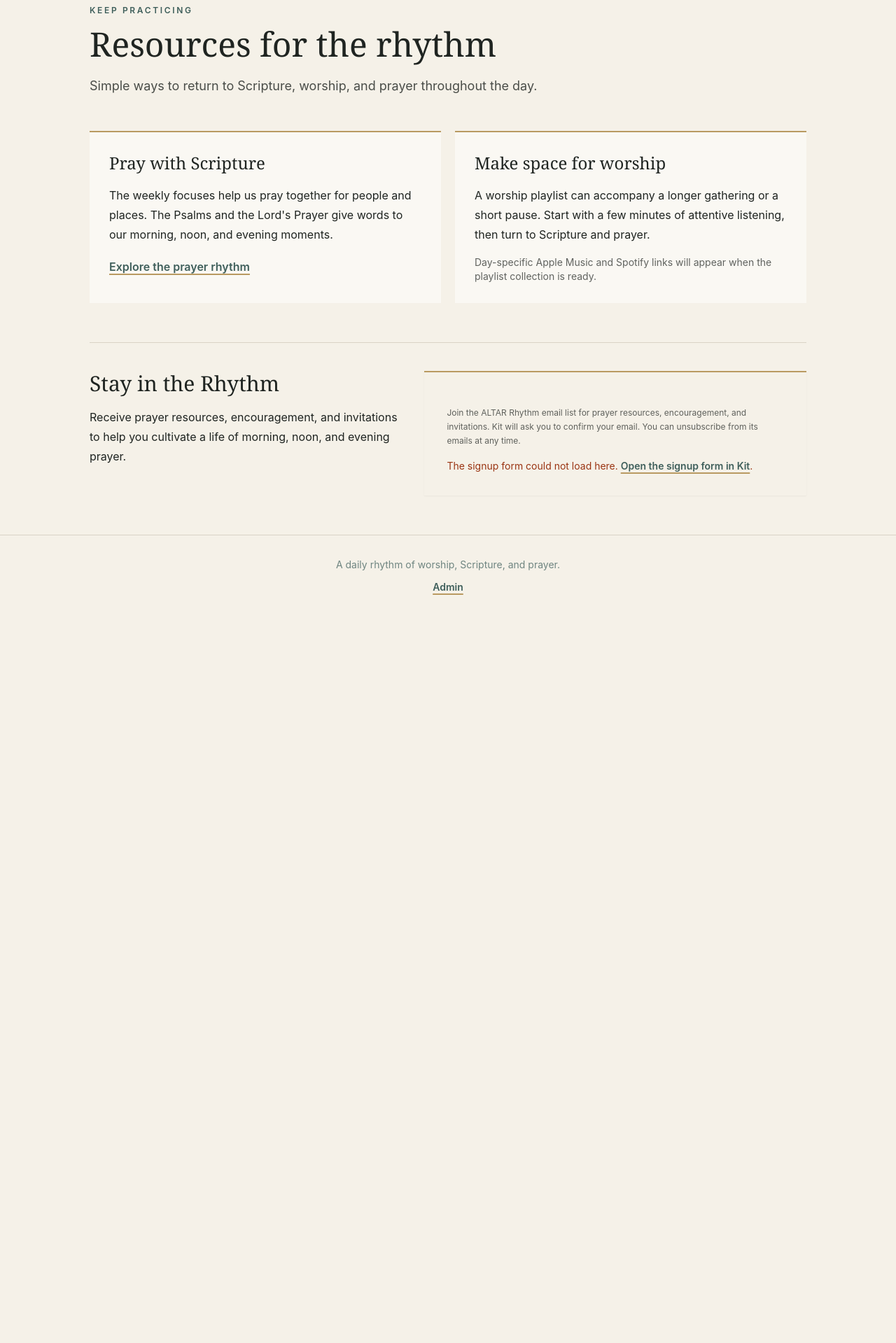
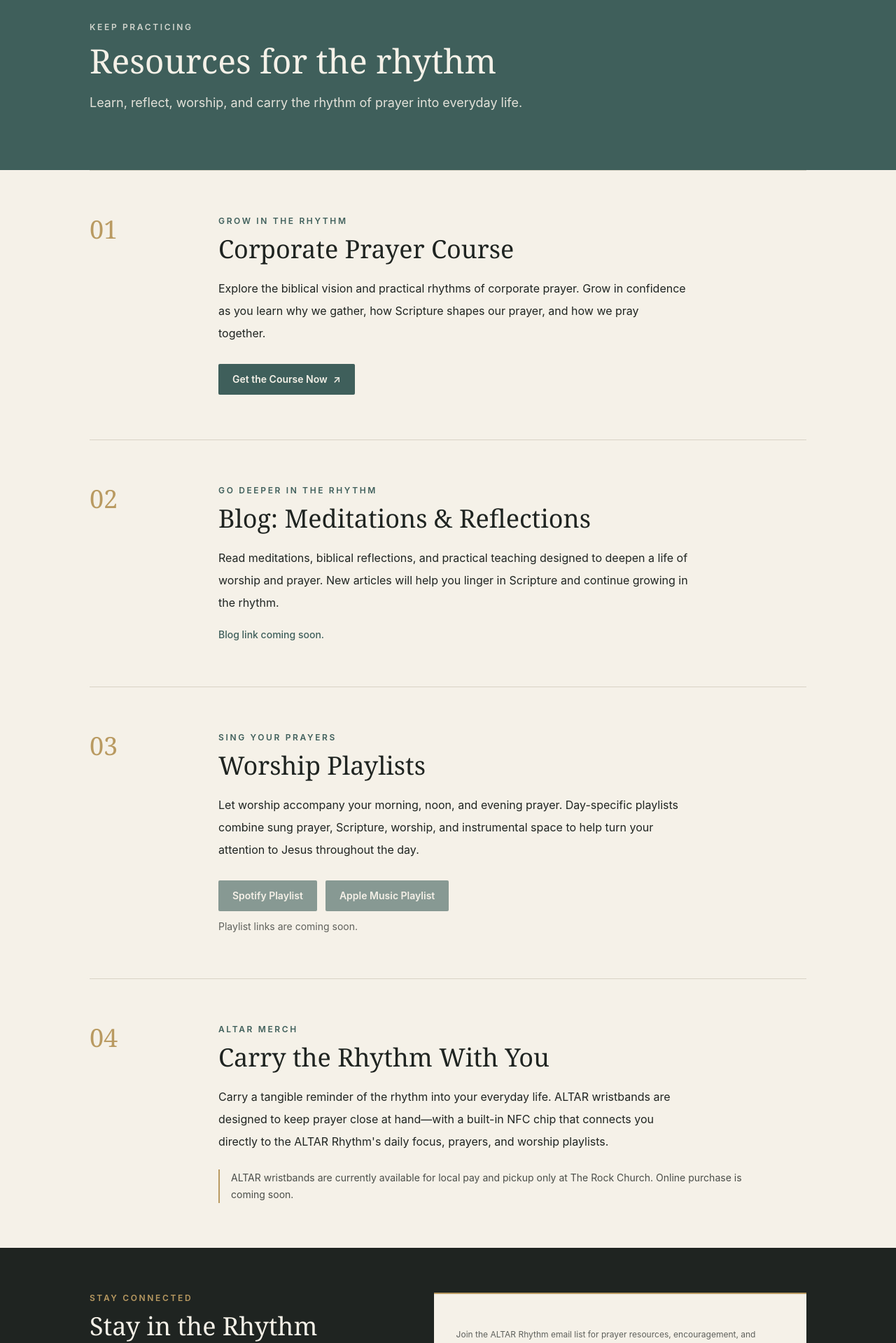
Before and after one commit to projectnemeth/prayer-room-organizer, a React (Vite) app: page /resources in a window 1280 px wide. Shown: the part 120-2039 px from the top of the page at 70% size. Before the commit the page ends 1001 px from the top, so only its background shows below. Built offline with nearby package versions, Linux system fonts and the light colour scheme.

Commit message:
Build ALTAR Rhythm resources page

```diff
--- a/src/features/public/Resources.tsx
+++ b/src/features/public/Resources.tsx
@@ -1,36 +1,78 @@
-import { Link } from 'react-router-dom'
 import { UpdatesSignupForm } from './UpdatesSignup'
+
+const courseUrl = 'https://altar.day/CPC'
+
+const eyebrowClass = 'text-xs font-semibold uppercase tracking-[0.22em] text-altar-teal'
+const sectionClass = 'grid gap-6 border-t border-altar-stone py-12 md:grid-cols-[9rem_1fr] md:gap-10 md:py-16'
+
 export function Resources() {
   return (
-    <main className="bg-altar-parchment px-6 py-14 text-altar-ink sm:px-10 lg:px-16">
-      <div className="mx-auto max-w-5xl">
-        <header className="max-w-3xl">
-          <p className="text-xs font-semibold uppercase tracking-[0.22em] text-altar-teal">Keep practicing</p>
-          <h1 className="mt-4 font-serif text-4xl sm:text-5xl">Resources for the rhythm</h1>
-          <p className="mt-5 text-lg leading-8 text-altar-ink/80">Simple ways to return to Scripture, worship, and prayer throughout the day.</p>
-        </header>
+    <main className="bg-altar-parchment text-altar-ink">
+      <header className="bg-altar-teal px-6 py-16 text-altar-parchment sm:px-10 sm:py-20 lg:px-16">
+        <div className="mx-auto max-w-5xl">
+          <p className="text-xs font-semibold uppercase tracking-[0.22em] text-altar-parchment/80">Keep practicing</p>
+          <h1 className="mt-4 max-w-3xl font-serif text-4xl leading-tight sm:text-5xl">Resources for the rhythm</h1>
+          <p className="mt-5 max-w-2xl text-lg leading-8 text-altar-parchment/90">Learn, reflect, worship, and carry the rhythm of prayer into everyday life.</p>
+        </div>
+      </header>
 
-        <div className="mt-12 grid gap-5 md:grid-cols-2">
-          <section className="border-t-2 border-altar-gold bg-white/45 p-7">
-            <h2 className="font-serif text-2xl">Pray with Scripture</h2>
-            <p className="mt-4 leading-7">The weekly focuses help us pray together for people and places. The Psalms and the Lord&apos;s Prayer give words to our morning, noon, and evening moments.</p>
-            <Link className="focus-ring mt-5 inline-block font-semibold text-altar-teal underline decoration-altar-gold decoration-2 underline-offset-4" to="/rhythm#praying-the-scriptures">Explore the prayer rhythm</Link>
-          </section>
-          <section className="border-t-2 border-altar-gold bg-white/45 p-7">
-            <h2 className="font-serif text-2xl">Make space for worship</h2>
-            <p className="mt-4 leading-7">A worship playlist can accompany a longer gathering or a short pause. Start with a few minutes of attentive listening, then turn to Scripture and prayer.</p>
-            <p className="mt-4 text-sm text-altar-ink/70">Day-specific Apple Music and Spotify links will appear when the playlist collection is ready.</p>
-          </section>
-        </div>
+      <div className="mx-auto max-w-5xl px-6 sm:px-10 lg:px-0">
+        <section aria-labelledby="course-heading" className={sectionClass}>
+          <p aria-hidden="true" className="font-serif text-4xl text-altar-gold">01</p>
+          <div className="max-w-3xl">
+            <p className={eyebrowClass}>Grow in the Rhythm</p>
+            <h2 className="mt-3 font-serif text-3xl sm:text-4xl" id="course-heading">Corporate Prayer Course</h2>
+            <p className="mt-5 max-w-2xl leading-8">Explore the biblical vision and practical rhythms of corporate prayer. Grow in confidence as you learn why we gather, how Scripture shapes our prayer, and how we pray together.</p>
+            <a className="button-primary mt-7" href={courseUrl} rel="noopener noreferrer" target="_blank">Get the Course Now <span aria-hidden="true" className="ml-2">↗</span></a>
+          </div>
+        </section>
 
-        <section aria-labelledby="resources-updates-heading" className="mt-14 grid gap-8 border-t border-altar-stone pt-10 lg:grid-cols-[0.9fr_1.1fr]">
-          <div>
-            <h2 className="font-serif text-3xl" id="resources-updates-heading">Stay in the Rhythm</h2>
-            <p className="mt-4 leading-7">Receive prayer resources, encouragement, and invitations to help you cultivate a life of morning, noon, and evening prayer.</p>
+        <section aria-labelledby="blog-heading" className={sectionClass}>
+          <p aria-hidden="true" className="font-serif text-4xl text-altar-gold">02</p>
+          <div className="max-w-3xl">
+            <p className={eyebrowClass}>Go Deeper in the Rhythm</p>
+            <h2 className="mt-3 font-serif text-3xl sm:text-4xl" id="blog-heading">Blog: Meditations &amp; Reflections</h2>
+            <p className="mt-5 max-w-2xl leading-8">Read meditations, biblical reflections, and practical teaching designed to deepen a life of worship and prayer. New articles will help you linger in Scripture and continue growing in the rhythm.</p>
+            <p className="mt-5 text-sm font-medium text-altar-teal">Blog link coming soon.</p>
           </div>
-          <UpdatesSignupForm />
+        </section>
+
+        <section aria-labelledby="playlists-heading" className={sectionClass}>
+          <p aria-hidden="true" className="font-serif text-4xl text-altar-gold">03</p>
+          <div className="max-w-3xl">
+            <p className={eyebrowClass}>Sing Your Prayers</p>
+            <h2 className="mt-3 font-serif text-3xl sm:text-4xl" id="playlists-heading">Worship Playlists</h2>
+            <p className="mt-5 max-w-2xl leading-8">Let worship accompany your morning, noon, and evening prayer. Day-specific playlists combine sung prayer, Scripture, worship, and instrumental space to help turn your attention to Jesus throughout the day.</p>
+            <div className="mt-7 flex flex-wrap gap-3">
+              <button className="button-primary cursor-not-allowed opacity-60" disabled type="button">Spotify Playlist</button>
+              <button className="button-primary cursor-not-allowed opacity-60" disabled type="button">Apple Music Playlist</button>
+            </div>
+            <p className="mt-3 text-sm text-altar-ink/70">Playlist links are coming soon.</p>
+          </div>
+        </section>
+
+        <section aria-labelledby="wristbands-heading" className={sectionClass}>
+          <p aria-hidden="true" className="font-serif text-4xl text-altar-gold">04</p>
+          <div className="max-w-3xl">
+            <p className={eyebrowClass}>ALTAR Merch</p>
+            <h2 className="mt-3 font-serif text-3xl sm:text-4xl" id="wristbands-heading">Carry the Rhythm With You</h2>
+            <p className="mt-5 max-w-2xl leading-8">Carry a tangible reminder of the rhythm into your everyday life. ALTAR wristbands are designed to keep prayer close at hand—with a built-in NFC chip that connects you directly to the ALTAR Rhythm&apos;s daily focus, prayers, and worship playlists.</p>
+            <p className="mt-6 border-l-2 border-altar-gold pl-4 text-sm leading-6 text-altar-ink/80">ALTAR wristbands are currently available for local pay and pickup only at The Rock Church. Online purchase is coming soon.</p>
+          </div>
         </section>
       </div>
+
+      <section aria-labelledby="resources-updates-heading" className="bg-altar-ink px-6 py-16 text-altar-parchment sm:px-10 lg:px-16">
+        <div className="mx-auto grid max-w-5xl gap-10 lg:grid-cols-[0.9fr_1.1fr] lg:gap-14">
+          <div>
+            <p className="text-xs font-semibold uppercase tracking-[0.22em] text-altar-gold">Stay connected</p>
+            <h2 className="mt-3 font-serif text-3xl sm:text-4xl" id="resources-updates-heading">Stay in the Rhythm</h2>
+            <p className="mt-5 max-w-lg leading-8 text-altar-parchment/85">Receive prayer resources, encouragement, and invitations to help you cultivate a life of morning, noon, and evening prayer. Join the email list and stay connected to what&apos;s happening across the ALTAR Rhythm.</p>
+            <a className="focus-ring mt-7 inline-flex rounded-sm bg-altar-parchment px-5 py-3 text-sm font-semibold text-altar-ink hover:bg-white" href="#resources-signup">Join the Rhythm <span aria-hidden="true" className="ml-2">↓</span></a>
+          </div>
+          <div className="scroll-mt-8 text-altar-ink" id="resources-signup" tabIndex={-1}><UpdatesSignupForm /></div>
+        </div>
+      </section>
     </main>
   )
 }
```
Also changed, not shown: 2 other files (tests, documents, lock files or other folders).
